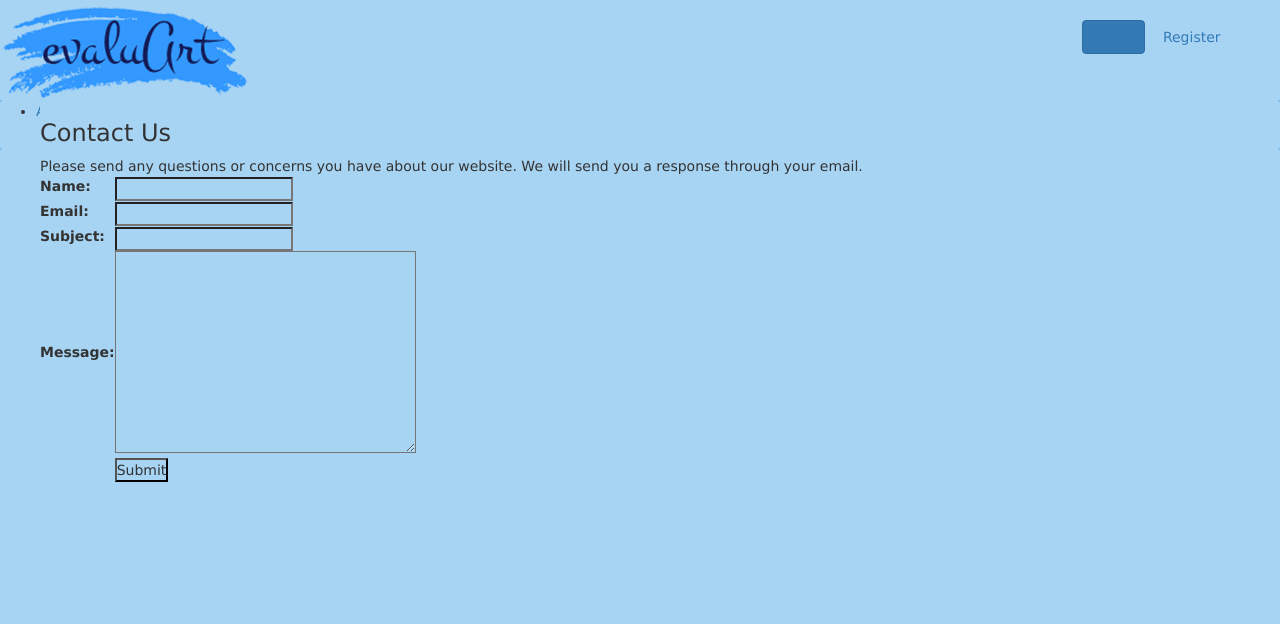
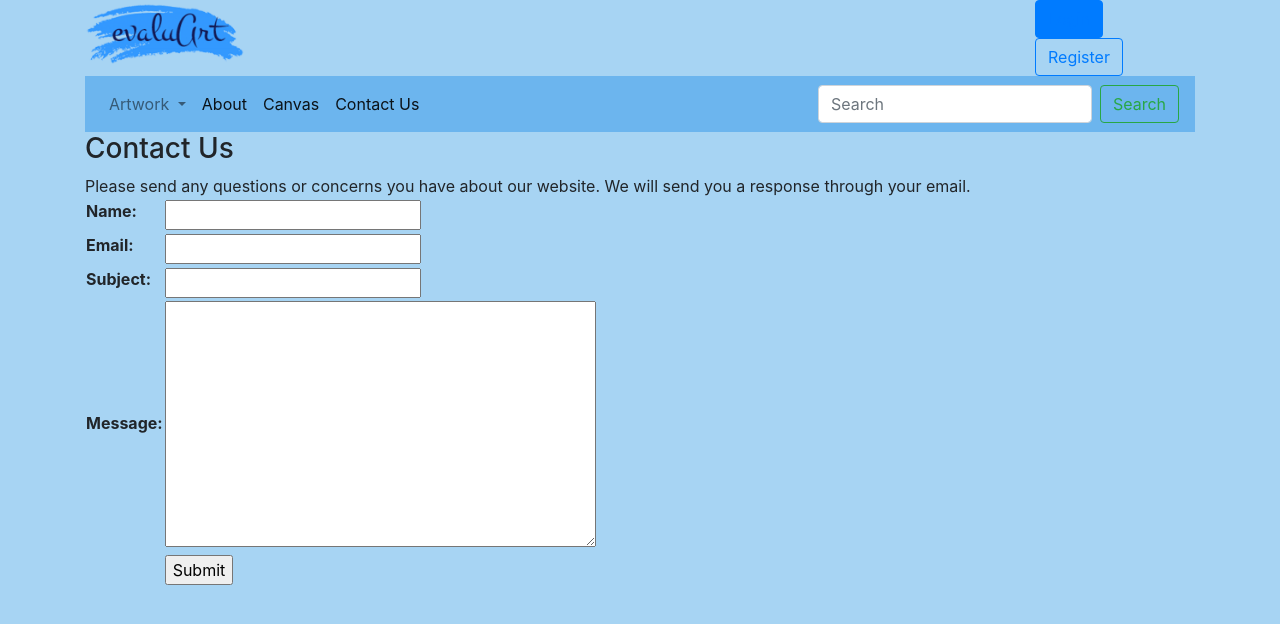
Before and after one commit to 2439105/WADTeam9a, a Django app: page /evaluArt/contact_us/ in a window 1280 px wide. Shown: the top 624 px of the page. Run offline with Django 3.2, Linux system fonts and the light colour scheme; some libraries are stand-ins or nearby versions.

Commit message:
fixed base added comments model

```diff
--- a/team9a/evaluArt/models.py
+++ b/team9a/evaluArt/models.py
@@ -25,3 +25,12 @@ class ContactUs(models.Model):
 
     def __str__(self):
         return self.name + "-" +  self.email
+
+
+class comments(models.Model):
+    user = models.ForeignKey(UserProfile, on_delete=models.CASCADE)
+    text = models.TextField()
+    date = models.DateTimeField(auto_now_add=True)
+
+    def __str__(self):
+        return self.user.username + ': ' +   self.text
--- a/team9a/static/css/base.css
+++ b/team9a/static/css/base.css
@@ -1,59 +1,11 @@
-*{
-    margin:0;
-    padding:0;
-    font-family:'Lucida Sans', 'Lucida Sans Regular', 'Lucida Grande', 'Lucida Sans Unicode', Geneva, Verdana, sans-serif;
-
-    background-color:#a7d4f3;
-}
-
-.static_setup{
-    width: 100%;;
-    height: 150px;
-    position: relative;
+body {
     background-color: #a7d4f3;
 }
-
-img.logo {
-    width: 250px;
-    height:auto;
-    position: absolute;
-    top:0;
-    left:0;
-    background-color: #a7d4f3;
-}
-
-div.userAuth{
-    position: absolute;
-    top: 20px;
-    background-color:#a7d4f3;
-}
-
-div.top_bar{
+div.container{
     background-color: #a7d4f3;
 }
 
 
-#navigation_bar{
-    width: 100%;
-    height: 50px;
-    background-color:#6cb5ee;
-    position: absolute;
-    bottom:0;
+nav {
+    background-color: #6cb5ee;
 }
-
-nav.search{
-    background-color: #6cb5ee;
-    position: relative;
-}
-
-ul.navbar-nav > li {
-    margin-left: 20px;
-    margin-right: 20px;
-}
-
-div.content {
-    position: fixed;
-    top: 100px;
-    left: 40px;
-    background-color: white;
-}
--- a/team9a/templates/evaluArt/base.html
+++ b/team9a/templates/evaluArt/base.html
@@ -3,13 +3,12 @@
 
 <html>
     <head lang = "en">
-        <link rel="stylesheet" type="text/css" href="{% static 'css/base.css' %}">
-        <link rel="stylesheet" href="https://maxcdn.bootstrapcdn.com/bootstrap/3.3.7/css/bootstrap.min.css" integrity="sha384-BVYiiSIFeK1dGmJRAkycuHAHRg32OmUcww7on3RYdg4Va+PmSTsz/K68vbdEjh4u" crossorigin="anonymous">
-        <script src="https://code.jquery.com/jquery-3.2.1.slim.min.js" integrity="sha384-KJ3o2DKtIkvYIK3UENzmM7KCkRr/rE9/Qpg6aAZGJwFDMVNA/GpGFF93hXpG5KkN" crossorigin="anonymous"></script>
-        <script src="https://cdnjs.cloudflare.com/ajax/libs/popper.js/1.12.9/umd/popper.min.js" integrity="sha384-ApNbgh9B+Y1QKtv3Rn7W3mgPxhU9K/ScQsAP7hUibX39j7fakFPskvXusvfa0b4Q" crossorigin="anonymous"></script>
-        <script src="https://maxcdn.bootstrapcdn.com/bootstrap/4.0.0/js/bootstrap.min.js" integrity="sha384-JZR6Spejh4U02d8jOt6vLEHfe/JQGiRRSQQxSfFWpi1MquVdAyjUar5+76PVCmYl" crossorigin="anonymous"></script>
+        <meta charset = "UTF-8" />
+        <meta name="viewport" content="width=device-width, initial-scale=1, shrink-to-fit=no">
+        <link rel="stylesheet" href="https://stackpath.bootstrapcdn.com/bootstrap/4.4.1/css/bootstrap.min.css"
+            integrity="sha384-Vkoo8x4CGsO3+Hhxv8T/Q5PaXtkKtu6ug5TOeNV6gBiFeWPGFN9MuhOf23Q9Ifjh" crossorigin="anonymous">
+        <link rel="stylesheet" type="text/css" href="{% static 'css/base.css' %}?{% now 'U' %}">
 
-        <meta charset = "UTF-8" />
         <!-- title on the tab -->
         <title>
             evaluArt -
@@ -19,46 +18,46 @@
         </title>
     </head>
 
-    <body class="static_setup">
-        <!-- display the logo -->
-        <div class = "top_bar">
-            <div class="col-md-2">
-                <div>
-                    <a href={% url 'evaluArt:base' %}>
-                    <img class="logo" src="{% static 'images/logo2.png' %}" alt="logo" />
+    <body>
+        <div class="container">
+            <div class="row">
+                <div class="col-sm-2">
+                    <a href={% url 'evaluArt:base' %} class="home">
+                        <img id = "logo" class = "img-responsive" width="100%" src="{% static 'images/logo2.png' %}" alt="logo" />
                     </a>
-
                 </div>
+                <div class="col-sm-8">
+                    <!-- empty row as a spacing -->
                 </div>
 
-            <div class="col-md-8">
-            </div>
-
-            <div class="col-md-2">
-                <div class = "userAuth">
+                <div class="col-sm-2">
                     {% if user.is_authenticated %}
                     Logged in as, {{ user.username }}<br>
                     <button type="button" class="btn btn-outline-primary"><a href={% url 'evaluArt:logout' %}>Sign Out</a></button>
                     {% else %}
                     <!-- if else to be done -->
                     <!-- links to following pages to be done -->
-                    <button type="button" class="btn btn-primary"}><a href={% url 'evaluArt:login' %}>Login</a></button>
+                    <button type="button" id="login" class="btn btn-primary"}><a href={% url 'evaluArt:login' %}>Login</a></button>
                     <button type="button" class="btn btn-outline-primary"><a href={% url 'evaluArt:register' %}>Register</a></button>
                     {% endif %}
                 </div>
             </div>
         </div>
 
-        <div id="navigation_bar">
-            <nav class="navbar navbar-light bg-light justify-content-between">
-                <div class="collapse navbar-collapse" id="navbarNavDropdown">
-                    <ul class="navbar-nav">
+        <div class="container">
+            <nav class="navbar navbar-expand-lg navbar-light">
+                <button class="navbar-toggler" type="button" data-toggle="collapse" data-target="#navbarSupportedContent" aria-controls="navbarSupportedContent" aria-expanded="false" aria-label="Toggle navigation">
+                  <span class="navbar-toggler-icon"></span>
+                </button>
+
+                <div class="collapse navbar-collapse" id="navbarSupportedContent">
+                  <ul class="navbar-nav mr-auto">
                     <li class="nav-item dropdown">
-                            <a class="nav-link dropdown-toggle" href="#" id="navbarDropdownMenuLink" data-toggle="dropdown" aria-haspopup="true" aria-expanded="false">
+                      <a class="nav-link dropdown-toggle" href="#" id="navbarDropdown" role="button" data-toggle="dropdown" aria-haspopup="true" aria-expanded="false">
                         Artwork
                       </a>
-                            <div class="dropdown-menu" aria-labelledby="navbarDropdownMenuLink">
-                                Categories<br>
+                      <div class="dropdown-menu" aria-labelledby="navbarDropdown">
+                        <a class="dropdown-item disabled" href="#">Categories</a>
                         <a class="dropdown-item" href="#">Abstract</a>
                         <a class="dropdown-item" href="#">Animals</a>
                         <a class="dropdown-item" href="#">Anime/Cartoons</a>
@@ -66,40 +65,46 @@
                         <a class="dropdown-item" href="#">Surrealism</a>
                         <a class="dropdown-item" href="#">Pixel Art</a>
                         <a class="dropdown-item" href="#">Nature</a>
-
-                                <br>
                         <div class="dropdown-divider"></div>
-                                <br>
-                                Top Rated<br>
-                                <a class="dropdown-item" href="#">Today</a><br>
-                                <a class="dropdown-item" href="#">This Week</a><br>
-                                <a class="dropdown-item" href="#">This Month</a><br>
-                                <a class="dropdown-item" href="#">All Time</a><br>
-
-
+                        <a class="dropdown-item disabled" href="#">Top Rated</a>
+                        <a class="dropdown-item" href="#">Today</a>
+                        <a class="dropdown-item" href="#">This Week</a>
+                        <a class="dropdown-item" href="#">This Month</a>
+                        <a class="dropdown-item" href="#">All Time</a>
                       </div>
                     </li>
-
-                        <li class="nav-item">
+                    <li class="nav-item active">
                       <a class="nav-link" href="#">About<span class="sr-only">(current)</span></a>
                     </li>
-                        <li class="nav-item">
+                    <li class="nav-item active">
                       <a class="nav-link" href={% url 'evaluArt:canvas' %}>Canvas</a>
                     </li>
-                        <li class="nav-item">
+                    <li class="nav-item active">
                       <a class="nav-link" href={% url 'evaluArt:contact_us' %}>Contact Us</a>
                     </li>
-
                   </ul>
+                  <form class="form-inline my-2 my-lg-0">
+                    <input class="form-control mr-sm-2" type="search" placeholder="Search" aria-label="Search">
+                    <button class="btn btn-outline-success my-2 my-sm-0" type="submit">Search</button>
+                  </form>
                 </div>
               </nav>
+
         </div>
 
 
-        <div class = "content">
+        <div class = "container">
             {% block content_block %}
             {% endblock %}
         </div>
+
+
+        <script src="https://code.jquery.com/jquery-3.4.1.slim.min.js"
+            integrity="sha384-J6qa4849blE2+poT4WnyKhv5vZF5SrPo0iEjwBvKU7imGFAV0wwj1yYfoRSJoZ+n" crossorigin="anonymous"></script>
+        <script src="https://cdn.jsdelivr.net/npm/popper.js@1.16.0/dist/umd/popper.min.js"
+            integrity="sha384-Q6E9RHvbIyZFJoft+2mJbHaEWldlvI9IOYy5n3zV9zzTtmI3UksdQRVvoxMfooAo" crossorigin="anonymous"></script>
+        <script src="https://stackpath.bootstrapcdn.com/bootstrap/4.4.1/js/bootstrap.min.js"
+            integrity="sha384-wfSDF2E50Y2D1uUdj0O3uMBJnjuUD4Ih7YwaYd1iqfktj0Uod8GCExl3Og8ifwB6" crossorigin="anonymous"></script>
     </body>
 
 
--- a/team9a/templates/evaluArt/contact_us.html
+++ b/team9a/templates/evaluArt/contact_us.html
@@ -36,6 +36,4 @@
     </div>
 
 
-<h1>Contact Us</h1>
-
 {% endblock %}
```
Lines whose indentation alone changed are shown as unchanged.
